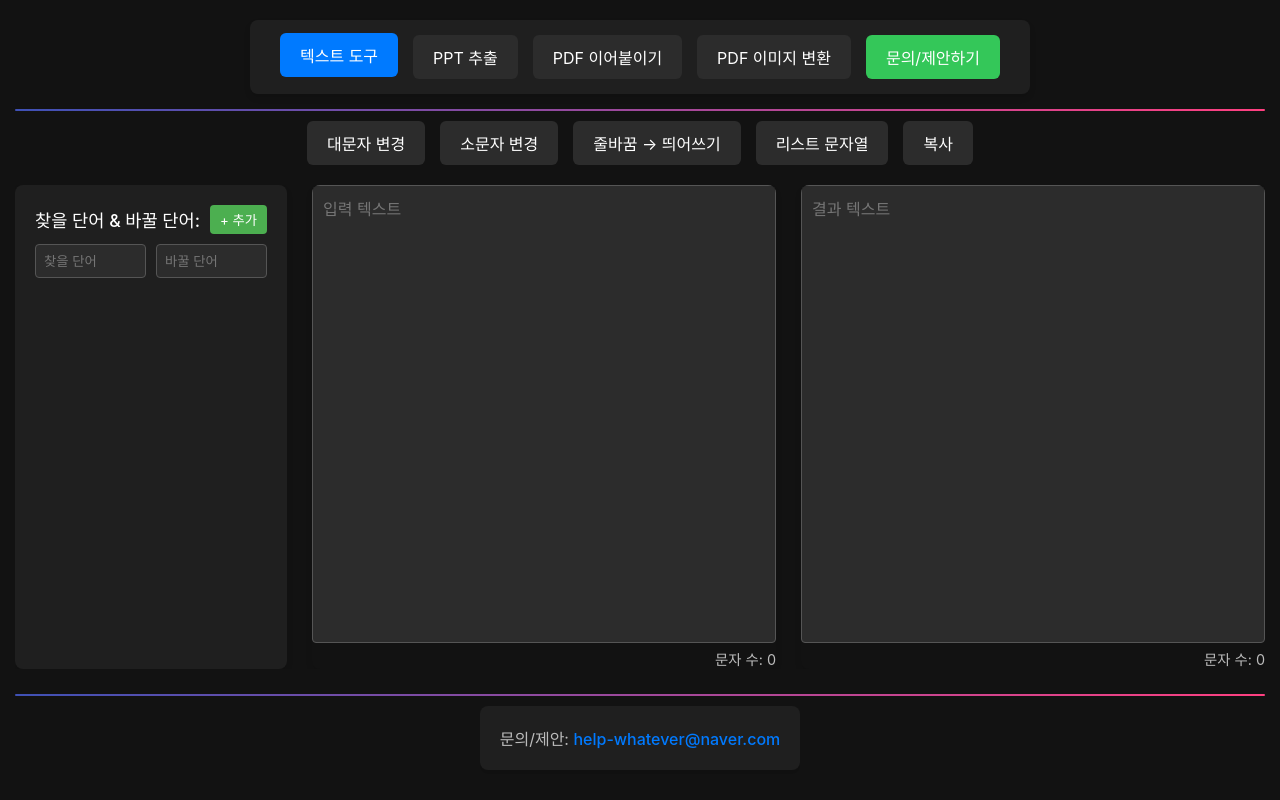
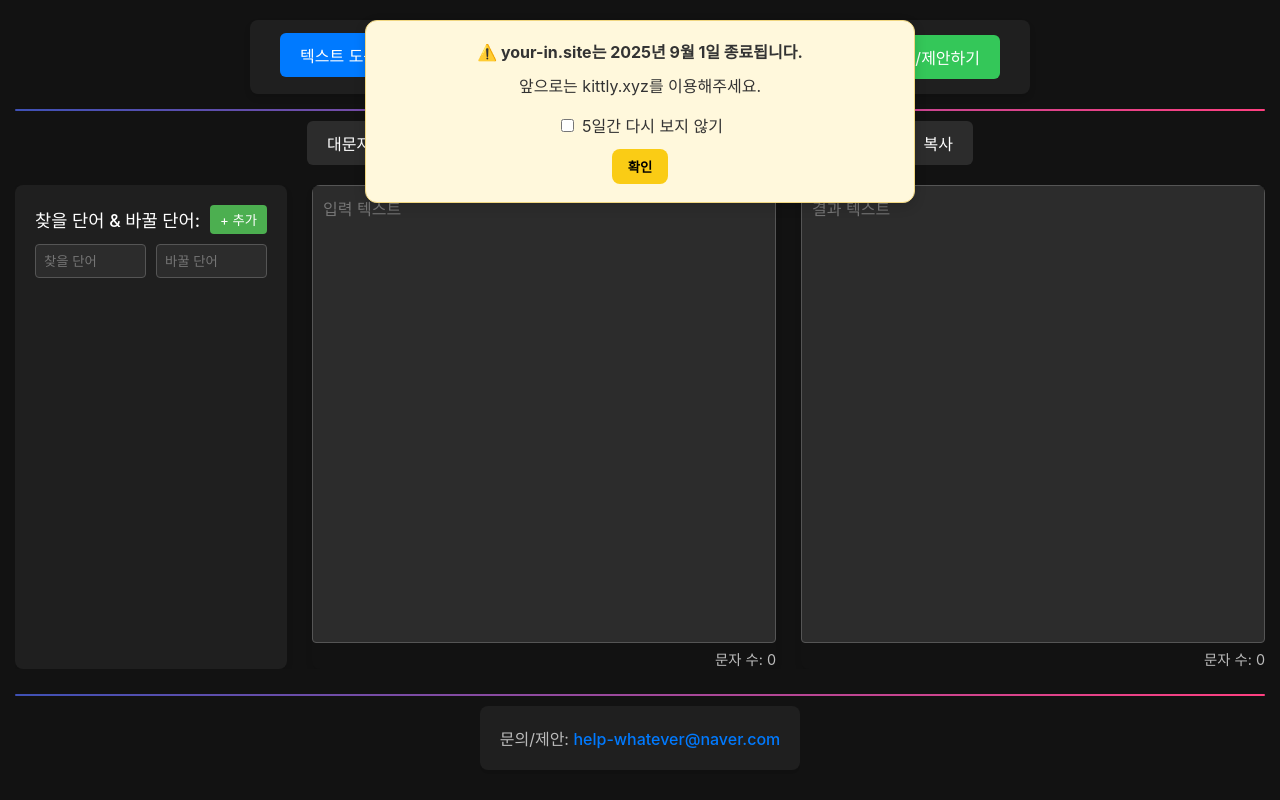
Before and after one commit to junhee1219/toolkit, a React (Create React App) app: page / in a window 1280 px wide. Built offline with nearby package versions, Linux system fonts and the light colour scheme; a web font is replaced by a local one.

Commit message:
add: 도메인 이전으로 다시보지않기 기능 추가

```diff
--- a/src/App.js
+++ b/src/App.js
@@ -1,4 +1,4 @@
-import React, {useEffect} from 'react';
+import React, {useEffect, useState} from 'react';
 import {HashRouter as Router, Route, Routes} from 'react-router-dom';
 import Header from './components/Header';
 import TextAreaSection from './components/TextAreaSection';
@@ -9,15 +9,31 @@
 import Footer from './components/Footer';
 import './App.css';
 
+function App() {
+  const [showBanner, setShowBanner] = useState(false);
+  const [dontShowAgain, setDontShowAgain] = useState(false);
 
-// 미구현
-// import FolderListToExcel from './pages/FolderListToExcel';
+  useEffect(() => {
+    const hostname = window.location.hostname;
+    const dismissedUntil = localStorage.getItem('domain_notice_dismissed_until');
 
-function App() {
+    if (!hostname.includes('kittly')) {
+      const now = Date.now();
+      if (!dismissedUntil || now > parseInt(dismissedUntil, 10)) {
+        setShowBanner(true);
+      }
+    }
+  }, []);
 
-  // -----------------------------
-  //  8. 제목에 시간 표시 (선택)
-  // -----------------------------
+  const handleDismiss = () => {
+    if (dontShowAgain) {
+      const FIVE_DAYS_MS = 5 * 24 * 60 * 60 * 1000;
+      const expireAt = Date.now() + FIVE_DAYS_MS;
+      localStorage.setItem('domain_notice_dismissed_until', expireAt.toString());
+    }
+    setShowBanner(false);
+  };
+
   useEffect(() => {
     const updateTime = () => {
       const now = new Date();
@@ -43,6 +59,51 @@
   return (
     <Router>
       <div className="App">
+        {showBanner && (
+          <div style={{
+            position: 'fixed',
+            top: '20px',
+            left: '50%',
+            transform: 'translateX(-50%)',
+            background: '#fff8dc',
+            border: '1px solid #f0d680',
+            borderRadius: '12px',
+            padding: '18px 24px',
+            boxShadow: '0 4px 12px rgba(0,0,0,0.15)',
+            zIndex: 10000,
+            textAlign: 'center',
+            maxWidth: '500px',
+            width: '90%',
+            fontFamily: 'sans-serif',
+            color: '#333'
+          }}>
+            <div style={{ marginBottom: '10px', fontWeight: 'bold' }}>
+              ⚠️ your-in.site는 2025년 9월 1일 종료됩니다.
+            </div>
+            <div style={{ marginBottom: '16px' }}>
+              앞으로는 <a href="https://kittly.xyz" target="_blank" rel="noreferrer">kittly.xyz</a>를 이용해주세요.
+            </div>
+            <label style={{ display: 'block', marginBottom: '12px' }}>
+              <input
+                type="checkbox"
+                checked={dontShowAgain}
+                onChange={() => setDontShowAgain(!dontShowAgain)}
+                style={{ marginRight: '8px' }}
+              />
+              5일간 다시 보지 않기
+            </label>
+            <button onClick={handleDismiss} style={{
+              padding: '8px 16px',
+              background: '#facc15',
+              border: 'none',
+              borderRadius: '8px',
+              cursor: 'pointer',
+              fontWeight: 'bold'
+            }}>
+              확인
+            </button>
+          </div>
+        )}
         <Header/>
         <div className="header-separator"></div>
         <main>
```
